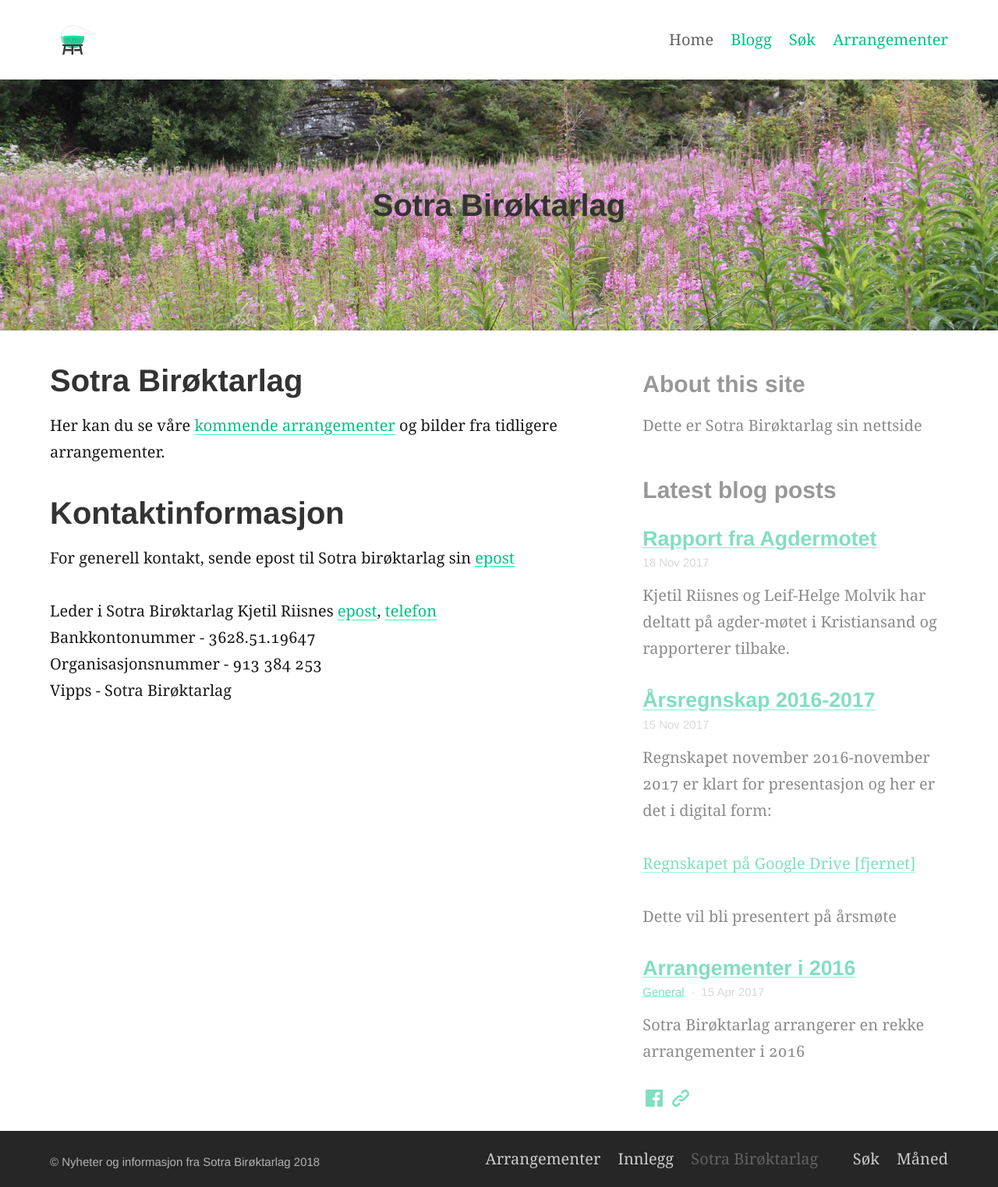
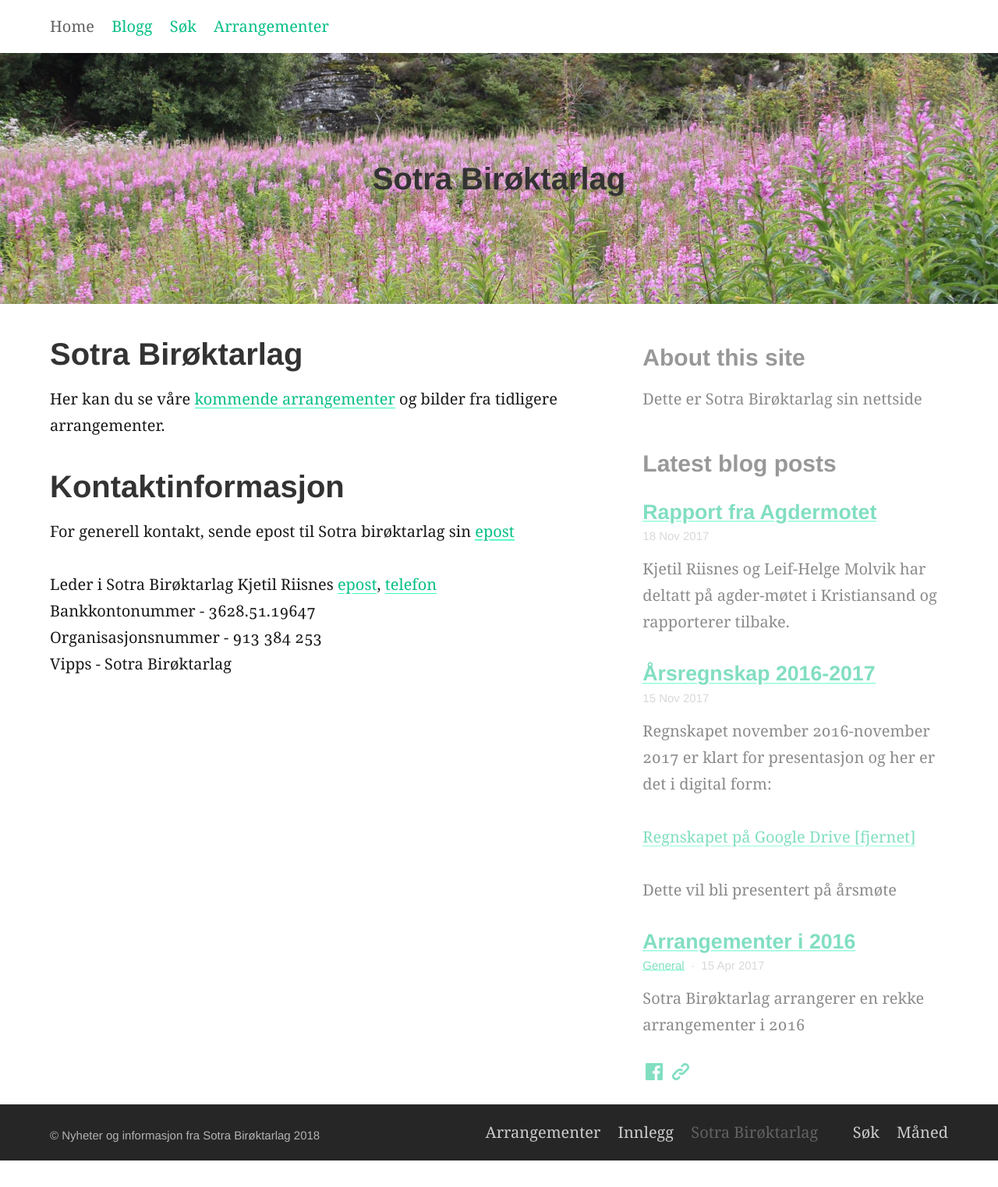
Before and after one commit to SotraBiroktarlag/sotrabirokt, a Jekyll site: the page built from index.md, in a window 1280 px wide. Shown: the whole page at 78% size. Built offline with Jekyll 4.4.1, drawn with Linux system fonts in a browser that asks for light colours; after the commit the page ends 1489 px from its top, so only the background shows below that.

Commit message:
Fjernet logo på toppen

```diff
--- a/_includes/site-header.html
+++ b/_includes/site-header.html
@@ -1,6 +1,6 @@
 <header class="header">
   <div class="container">
-    {% include site-logo.html %}
+    <!-- {% include site-logo.html %}  removed the alembic-logo up top-->
 
     {% include nav-header.html %}
   </div>
```
